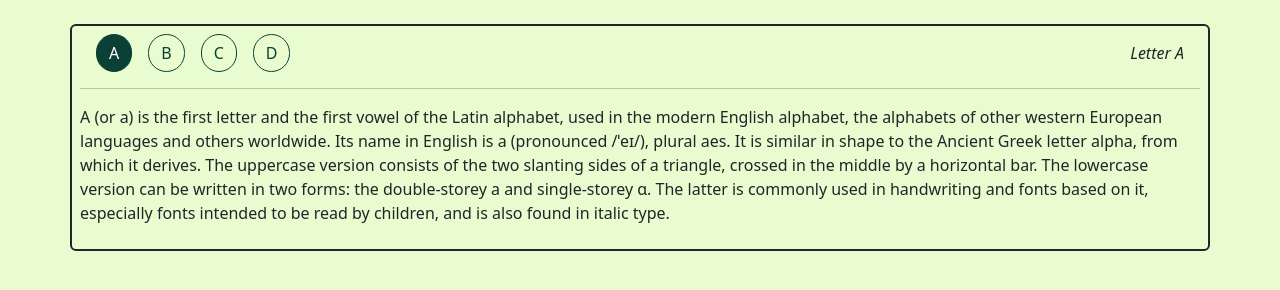
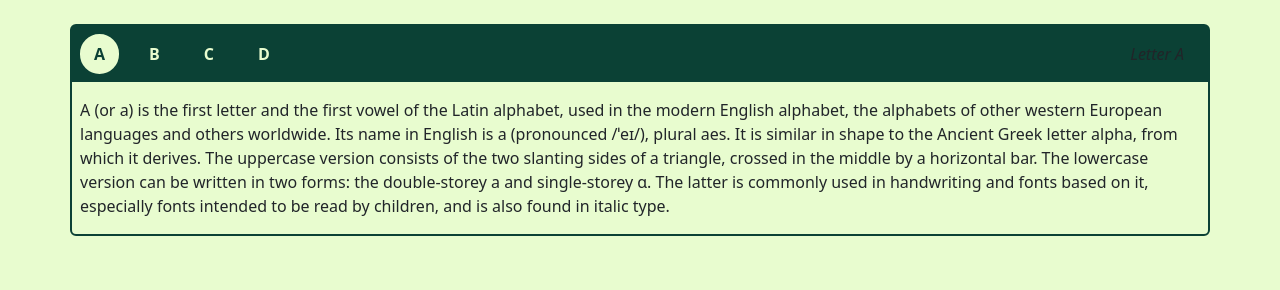
Before and after one commit to SiFrancis/Lithium_G3_Sci-Fair, a plain HTML site: page concept/index.html in a window 1280 px wide. Drawn offline with nearby package versions, Linux system fonts and the light colour scheme.

Commit message:
eeeeeeeee

```diff
--- a/concept/concept-script.js
+++ b/concept/concept-script.js
@@ -1,8 +1,8 @@
 // Get the container element
-var btnContainer = document.getElementById("topicBtns");
+var btnContainer = document.getElementById("btn-container");
 
 // Get all buttons with class="btn" inside the container
-var btns = btnContainer.getElementsByClassName("topicBtn");
+var btns = btnContainer.getElementsByClassName("topic-btn");
 
 // Loop through the buttons and add the active class to the current/clicked button
 for (var i = 0; i < btns.length; i++) {
--- a/concept/concept-style.css
+++ b/concept/concept-style.css
@@ -8,17 +8,22 @@ body {
 }
 
 #main {
-    border-color: var(--primary-color);
+    --bs-border-color: var(--primary-color)
+}
+
+#btn-container {
+    background-color: var(--primary-color)
 }
 
 .topic-btn {
-    --bs-btn-color: var(--primary-color);
-    --bs-btn-border-color: var(--primary-color);
-    --bs-btn-border-radius: 2rem;
-    --bs-btn-hover-color: var(--bs-white);
-    --bs-btn-hover-bg: var(--primary-color);
-    --bs-btn-hover-border-color: var(--primary-color);
-    --bs-btn-active-color: var(--bs-white);
-    --bs-btn-active-bg: var(--primary-color);
-    --bs-btn-active-border-color: var(--primary-color);
+    --bs-btn-font-weight: 600;
+    --bs-btn-color: var(--secondary-color);
+    --bs-btn-border-radius: 1.5rem;
+    --bs-btn-border-width: 0.15rem;
+    --bs-btn-hover-color: var(--primary-color);
+    --bs-btn-hover-bg: var(--secondary-color);
+    --bs-btn-hover-border-color: var(--secondary-color);
+    --bs-btn-active-color: var(--primary-color);
+    --bs-btn-active-bg: var(--secondary-color);
+    --bs-btn-active-border-color: var(--secondary-color);
 }
--- a/concept/index.html
+++ b/concept/index.html
@@ -12,16 +12,15 @@
     <link rel="stylesheet" href="concept-style.css">
 </head>
 <body>
-    <div class="container mt-4 p-2 border border-2 border-dark rounded" id="main">
-        <div class="hstack gap-3 ms-3 my-auto" id="topicBtns">
+    <div class="container mt-4 p-0 border border-2 rounded" id="main">
+        <div class="hstack gap-3 p-2" id="btn-container">
             <button onclick="showTopic('topicA')" class="btn topic-btn active">A</button>
             <button onclick="showTopic('topicB')" class="btn topic-btn">B</button>
             <button onclick="showTopic('topicC')" class="btn topic-btn">C</button>
             <button onclick="showTopic('topicD')" class="btn topic-btn">D</button>
             <p class="ms-auto my-auto fst-italic me-3" id="main-desc">Letter A</p>
         </div>
-        <hr>
-        <p id="main-text">
+        <p class="px-2 pt-3" id="main-text">
             A (or a) is the first letter and the first vowel of the Latin alphabet, used in the modern English alphabet, the alphabets of other western European languages and others worldwide. Its name in English is a (pronounced /ˈeɪ/), plural aes. It is similar in shape to the Ancient Greek letter alpha, from which it derives. The uppercase version consists of the two slanting sides of a triangle, crossed in the middle by a horizontal bar. The lowercase version can be written in two forms: the double-storey a and single-storey ɑ. The latter is commonly used in handwriting and fonts based on it, especially fonts intended to be read by children, and is also found in italic type.
         </p>
         <div id="topics" style="display: none;">
@@ -32,7 +31,7 @@
             <p id="topicC-desc">Letter C</p>
             <p id="topicC">C, or c, is the third letter in the Latin alphabet, used in the modern English alphabet, the alphabets of other western European languages and others worldwide. Its name in English is cee (pronounced /ˈsiː/), plural cees.</p>
             <p id="topicD-desc">Letter D</p>
-            <p id="topicD">C, or c, is the third letter in the Latin alphabet, used in the modern English alphabet, the alphabets of other western European languages and others worldwide. Its name in English is cee (pronounced /ˈsiː/), plural cees.</p>
+            <p id="topicD">D, or d, is the fourth letter in the Latin alphabet, used in the modern English alphabet, the alphabets of other western European languages and others worldwide. Its name in English is dee (pronounced /ˈdiː/), plural dees..</p>
         </div>
     </div>
 
```
